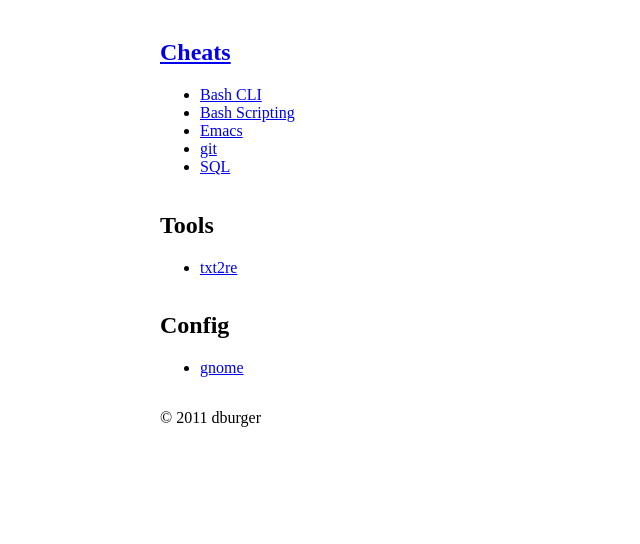
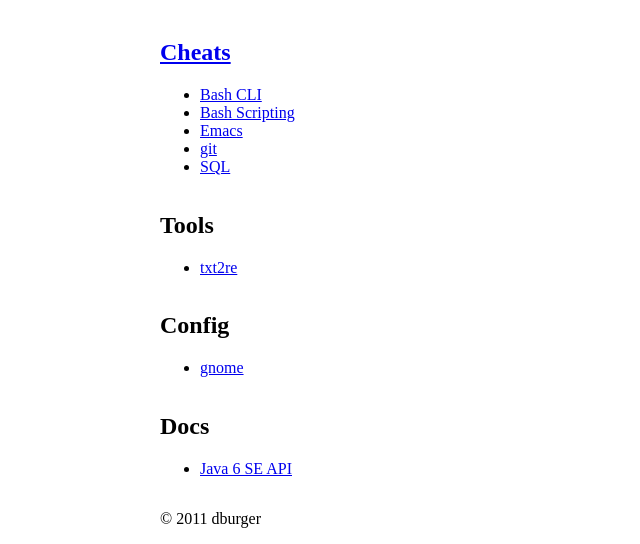
Before and after one commit to dburger/dburger.github.com, a plain HTML site: page index.html in a window 1280 px wide. Shown: the part 268-812 px from the top of the page, without its empty margins (0-640 px from the left). Drawn offline with Linux system fonts and the light colour scheme.

Commit message:
add docs section

```diff
--- a/index.html
+++ b/index.html
@@ -49,6 +49,15 @@
       </ul>
     </section>
 
+    <section>
+      <header>
+        <h1>Docs</h1>
+      </header>
+      <ul>
+        <li><a href="http://download.oracle.com/javase/6/docs/api/">Java 6 SE API</a></li>
+      </ul>
+    </section>
+
     <footer>
       <p>&copy; 2011 dburger</p>
       <!--
```
